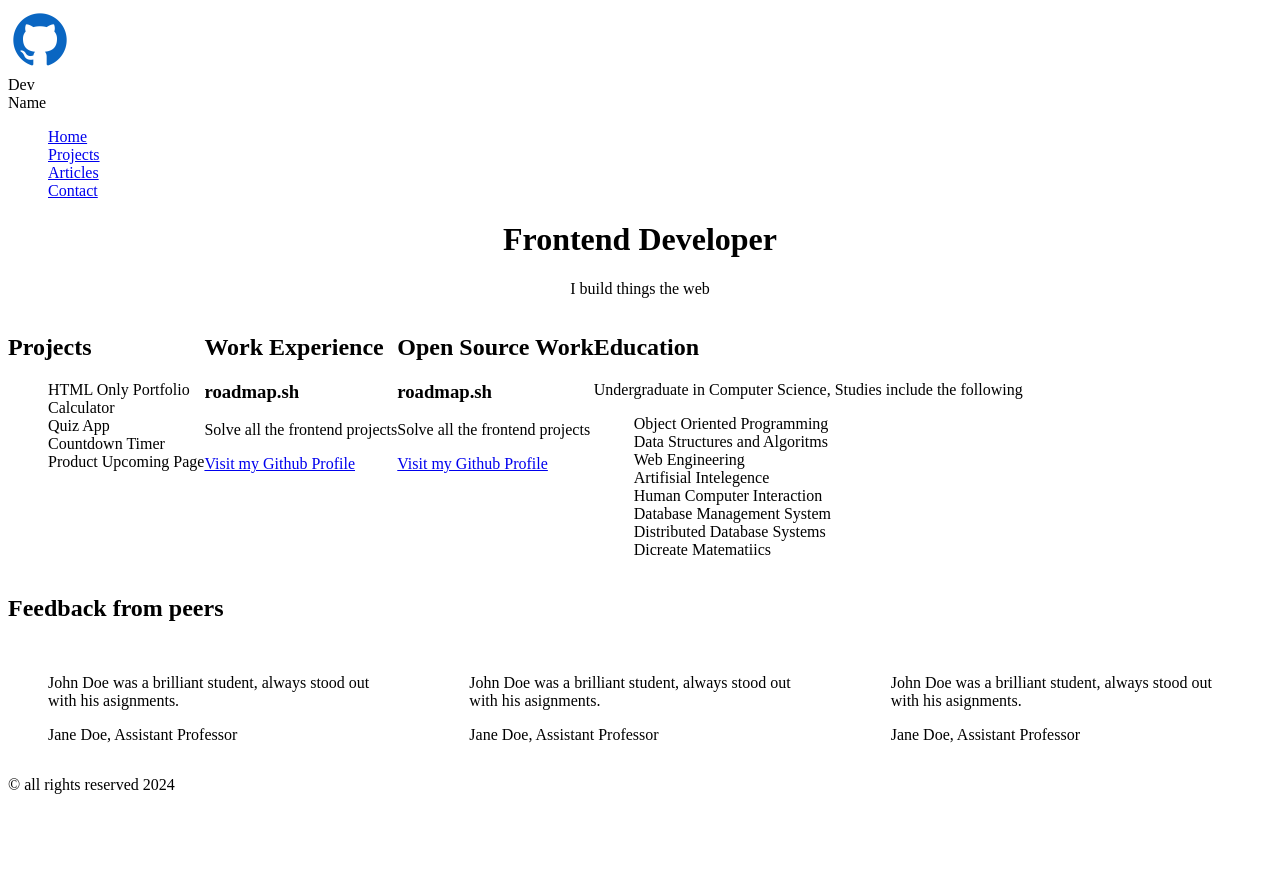
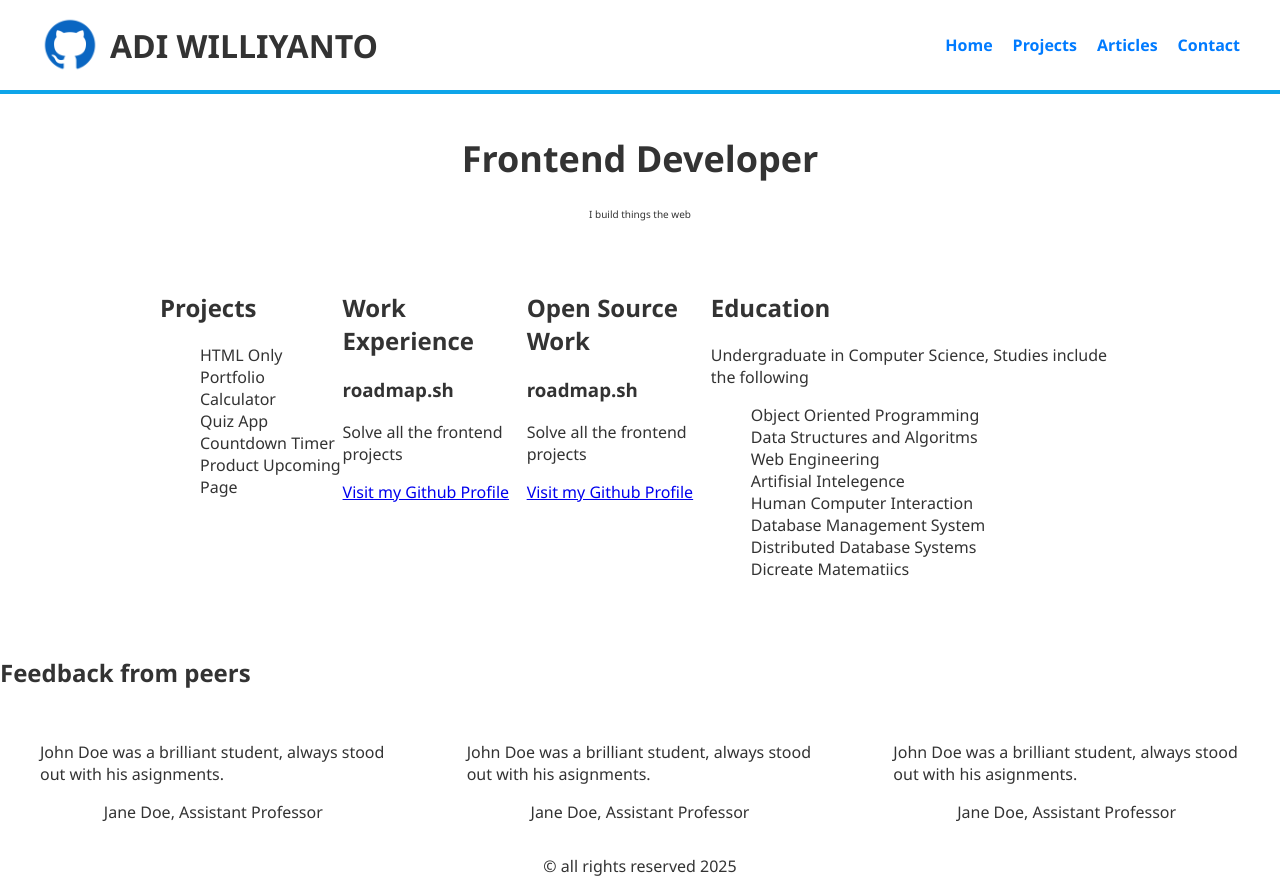
Before and after one commit to adiwilly/Project-Ideas, a plain HTML site: page frontend/basic-html-website/index.html in a window 1280 px wide. Before the commit the page ends 810 px from the top, so only its background shows below. Drawn offline with Linux system fonts and the light colour scheme.

Commit message:
Add file via Upload
Perubahan pada index.html dan style.css pada seluruh bagian

```diff
--- a/frontend/basic-html-website/index.html
+++ b/frontend/basic-html-website/index.html
@@ -13,17 +13,17 @@
 </head>
 <body>
     <header>
+    <nav class="navbar">
         <div class="logo">
-            <img width="64" src="source/github.png" alt="Logo">Dev Name
+            <img width="64" src="source/github.png" alt="Logo"><span>ADI WILLIYANTO</span>
         </div>
-        <nav>
             <ul>
                 <li><a href="index.html">Home</a></li>
                 <li><a href="project.html">Projects</a></li>
                 <li><a href="articles.html">Articles</a></li>
                 <li><a href="contact.html">Contact</a></li>
             </ul>
-        </nav>
+    </nav>
     </header>
     <div>
         <div class="head">
@@ -97,7 +97,7 @@
         </blockquote>
     </div>
     <footer>
-        <p>&copy; all rights reserved 2024</p>
+        <p>&copy; all rights reserved 2025</p>
     </footer>
 </body>
 </html>
--- a/frontend/basic-html-website/style.css
+++ b/frontend/basic-html-website/style.css
@@ -1,16 +1,73 @@
-.logo {
-    width: 10px;
+body {
+    margin: 0;
+    font-family: 'Segoe UI', Tahoma, Geneva, Verdana, sans-serif;
+    color: #333;
+    background-color: #ffffff;
+    padding: 0;
 }
 
-nav ul li {
-    list-style-type: none;
+.navbar {
+    display: flex;
+    justify-content: space-between;
+    align-items: center;;
+    padding: 15px 40px;
+    border-bottom: 4px solid #0ea5e9;
 }
+
+
+.logo {
+    display: flex;
+    align-items: center;
+    font-weight: bold;
+    font-size: 2rem;
+}
+
+.logo img {
+    width: 60px;
+    height: 60px;
+    margin-right: 10px;
+}
+
+.navbar ul{
+    list-style: none;
+    display: flex;
+    margin: 0;
+    padding: 0;
+}
+
+.navbar ul li {
+    margin-left: 20px;
+}
+
+.navbar ul li a {
+    text-decoration: none;
+    color: #007bff;
+    font-weight: bold;
+}
+
+.navbar ul li a:hover {
+    text-decoration: underline;
+}
+
 .head {
     text-align: center;
+    margin-top: 40px;
+}
+
+.head h1 {
+    font-size: 36px;
+    color: #333;
+}
+
+.head p {
+    font-size: 10px;
 }
 
 .container {
     display: flex;
+    max-width: 960px;
+    margin: auto;
+    padding: 40px 20px;
 }
 div div ul li {
     list-style-type: none;
@@ -19,3 +76,9 @@ div div ul li {
 .reviews {
     display: flex;
 }
+
+
+footer {
+    text-align: center;
+
+}
```
